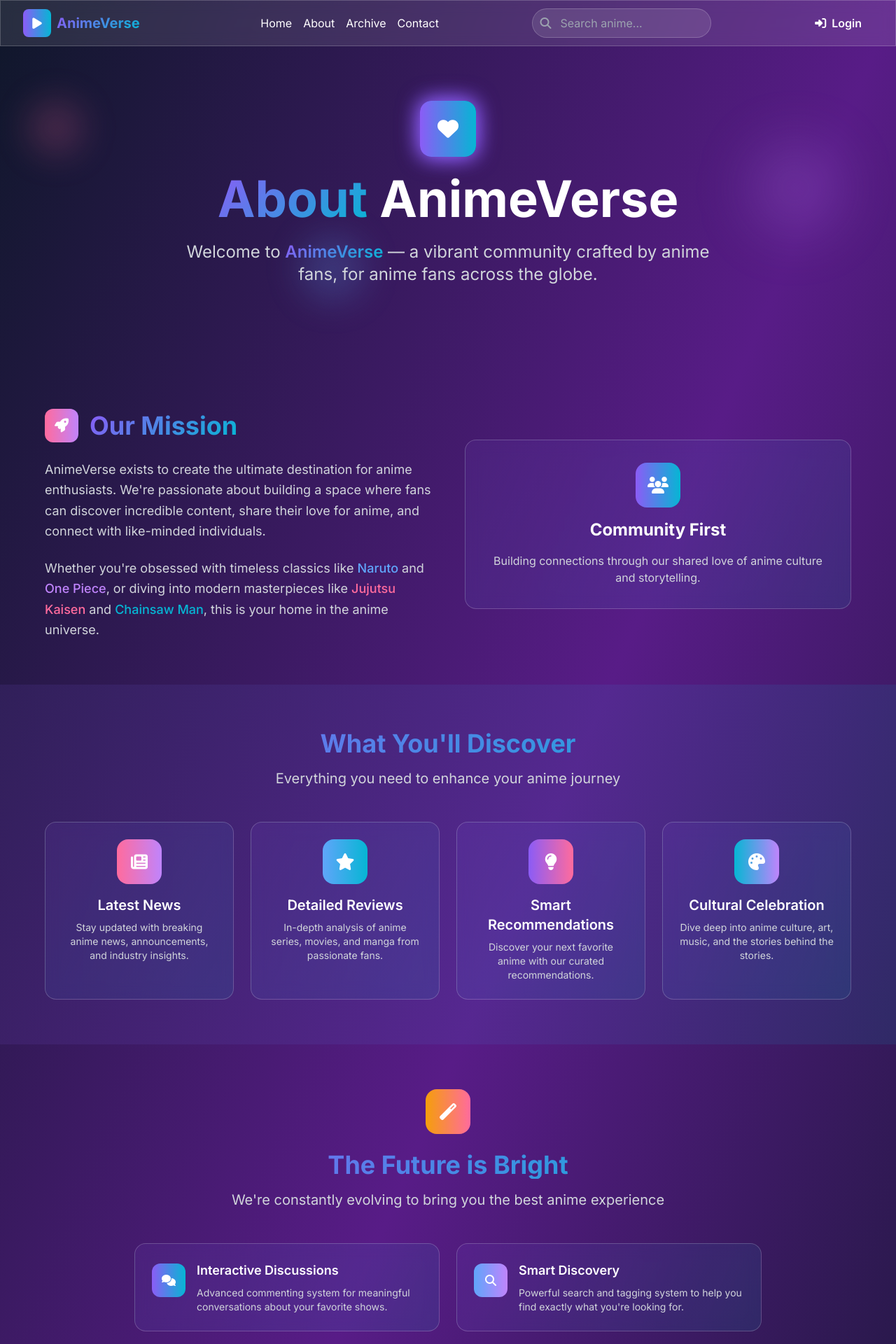
After one commit to Shivukumar-M/Blog, a Django app: page /about/ in a window 1280 px wide. The commit adds this page. Shown: the top 1920 px of the page at 70% size. Run offline with Django 5.2, Linux system fonts and the light colour scheme; some libraries are stand-ins or nearby versions.

Commit message:
new About page

```diff
--- /dev/null
+++ b/blogapp/templates/about.html
@@ -0,0 +1,218 @@
+{% extends "blog.html" %}
+{% block title %}About Us - AnimeVerse{% endblock %}
+{% block meta_description %}Learn about AnimeVerse, your ultimate destination for anime reviews, news, and community. Discover our mission and what makes us special.{% endblock %}
+
+{% block content %}
+<!-- Hero Section -->
+<section class="relative py-20 px-4 overflow-hidden">
+    <!-- Floating Elements -->
+    <div class="absolute inset-0 pointer-events-none">
+        <div class="absolute top-20 left-10 w-20 h-20 bg-anime-pink/20 rounded-full blur-xl animate-float"></div>
+        <div class="absolute top-40 right-20 w-32 h-32 bg-anime-purple/20 rounded-full blur-2xl animate-float" style="animation-delay: -2s;"></div>
+        <div class="absolute bottom-20 left-1/3 w-24 h-24 bg-anime-blue/20 rounded-full blur-xl animate-float" style="animation-delay: -4s;"></div>
+    </div>
+
+    <div class="max-w-4xl mx-auto text-center relative z-10">
+        <div class="mb-8 animate-slide-up">
+            <div class="inline-flex items-center justify-center w-20 h-20 bg-gradient-to-r from-primary to-secondary rounded-2xl mb-6 animate-glow">
+                <i class="fas fa-heart text-3xl text-white"></i>
+            </div>
+            <h1 class="text-5xl md:text-7xl font-bold mb-6">
+                <span class="gradient-text">About</span>
+                <span class="text-white">AnimeVerse</span>
+            </h1>
+            <p class="text-xl md:text-2xl text-gray-300 max-w-3xl mx-auto leading-relaxed">
+                Welcome to <span class="gradient-text font-semibold">AnimeVerse</span> — a vibrant community crafted by anime fans, for anime fans across the globe.
+            </p>
+        </div>
+    </div>
+</section>
+
+<!-- Mission Section -->
+<section class="py-16 px-4">
+    <div class="max-w-6xl mx-auto">
+        <div class="grid grid-cols-1 lg:grid-cols-2 gap-12 items-center">
+            <div class="space-y-6 animate-slide-up">
+                <div class="flex items-center gap-4 mb-6">
+                    <div class="w-12 h-12 bg-gradient-to-r from-anime-pink to-anime-purple rounded-xl flex items-center justify-center">
+                        <i class="fas fa-rocket text-white text-xl"></i>
+                    </div>
+                    <h2 class="text-4xl font-bold gradient-text">Our Mission</h2>
+                </div>
+                <p class="text-lg text-gray-300 leading-relaxed">
+                    AnimeVerse exists to create the ultimate destination for anime enthusiasts. We're passionate about building
+                    a space where fans can discover incredible content, share their love for anime, and connect with like-minded individuals.
+                </p>
+                <p class="text-lg text-gray-300 leading-relaxed">
+                    Whether you're obsessed with timeless classics like <span class="text-anime-blue font-medium">Naruto</span> and
+                    <span class="text-anime-purple font-medium">One Piece</span>, or diving into modern masterpieces like
+                    <span class="text-anime-pink font-medium">Jujutsu Kaisen</span> and <span class="text-secondary font-medium">Chainsaw Man</span>,
+                    this is your home in the anime universe.
+                </p>
+            </div>
+            <div class="relative">
+                <div class="glass-effect rounded-2xl p-8 anime-card">
+                    <div class="text-center space-y-4">
+                        <div class="w-16 h-16 bg-gradient-to-r from-primary to-secondary rounded-2xl mx-auto flex items-center justify-center mb-4">
+                            <i class="fas fa-users text-2xl text-white"></i>
+                        </div>
+                        <h3 class="text-2xl font-bold text-white">Community First</h3>
+                        <p class="text-gray-300">Building connections through our shared love of anime culture and storytelling.</p>
+                    </div>
+                </div>
+            </div>
+        </div>
+    </div>
+</section>
+
+<!-- Features Section -->
+<section class="py-16 px-4 bg-gradient-to-r from-primary/10 to-secondary/10">
+    <div class="max-w-6xl mx-auto">
+        <div class="text-center mb-12">
+            <h2 class="text-4xl font-bold gradient-text mb-4">What You'll Discover</h2>
+            <p class="text-xl text-gray-300">Everything you need to enhance your anime journey</p>
+        </div>
+
+        <div class="grid grid-cols-1 md:grid-cols-2 lg:grid-cols-4 gap-6">
+            <div class="glass-effect rounded-2xl p-6 anime-card text-center">
+                <div class="w-16 h-16 bg-gradient-to-r from-anime-pink to-anime-purple rounded-2xl mx-auto flex items-center justify-center mb-4">
+                    <i class="fas fa-newspaper text-2xl text-white"></i>
+                </div>
+                <h3 class="text-xl font-semibold text-white mb-2">Latest News</h3>
+                <p class="text-gray-300 text-sm">Stay updated with breaking anime news, announcements, and industry insights.</p>
+            </div>
+
+            <div class="glass-effect rounded-2xl p-6 anime-card text-center">
+                <div class="w-16 h-16 bg-gradient-to-r from-anime-blue to-secondary rounded-2xl mx-auto flex items-center justify-center mb-4">
+                    <i class="fas fa-star text-2xl text-white"></i>
+                </div>
+                <h3 class="text-xl font-semibold text-white mb-2">Detailed Reviews</h3>
+                <p class="text-gray-300 text-sm">In-depth analysis of anime series, movies, and manga from passionate fans.</p>
+            </div>
+
+            <div class="glass-effect rounded-2xl p-6 anime-card text-center">
+                <div class="w-16 h-16 bg-gradient-to-r from-primary to-anime-pink rounded-2xl mx-auto flex items-center justify-center mb-4">
+                    <i class="fas fa-lightbulb text-2xl text-white"></i>
+                </div>
+                <h3 class="text-xl font-semibold text-white mb-2">Smart Recommendations</h3>
+                <p class="text-gray-300 text-sm">Discover your next favorite anime with our curated recommendations.</p>
+            </div>
+
+            <div class="glass-effect rounded-2xl p-6 anime-card text-center">
+                <div class="w-16 h-16 bg-gradient-to-r from-secondary to-anime-purple rounded-2xl mx-auto flex items-center justify-center mb-4">
+                    <i class="fas fa-palette text-2xl text-white"></i>
+                </div>
+                <h3 class="text-xl font-semibold text-white mb-2">Cultural Celebration</h3>
+                <p class="text-gray-300 text-sm">Dive deep into anime culture, art, music, and the stories behind the stories.</p>
+            </div>
+        </div>
+    </div>
+</section>
+
+<!-- Future Plans Section -->
+<section class="py-16 px-4">
+    <div class="max-w-4xl mx-auto text-center">
+        <div class="mb-12">
+            <div class="inline-flex items-center justify-center w-16 h-16 bg-gradient-to-r from-accent to-anime-pink rounded-2xl mb-6">
+                <i class="fas fa-magic text-2xl text-white"></i>
+            </div>
+            <h2 class="text-4xl font-bold gradient-text mb-4">The Future is Bright</h2>
+            <p class="text-xl text-gray-300">We're constantly evolving to bring you the best anime experience</p>
+        </div>
+
+        <div class="grid grid-cols-1 md:grid-cols-2 gap-6">
+            <div class="glass-effect rounded-2xl p-6 anime-card">
+                <div class="flex items-start gap-4">
+                    <div class="w-12 h-12 bg-gradient-to-r from-primary to-secondary rounded-xl flex items-center justify-center flex-shrink-0 mt-1">
+                        <i class="fas fa-comments text-white"></i>
+                    </div>
+                    <div class="text-left">
+                        <h3 class="text-lg font-semibold text-white mb-2">Interactive Discussions</h3>
+                        <p class="text-gray-300 text-sm">Advanced commenting system for meaningful conversations about your favorite shows.</p>
+                    </div>
+                </div>
+            </div>
+
+            <div class="glass-effect rounded-2xl p-6 anime-card">
+                <div class="flex items-start gap-4">
+                    <div class="w-12 h-12 bg-gradient-to-r from-anime-blue to-anime-purple rounded-xl flex items-center justify-center flex-shrink-0 mt-1">
+                        <i class="fas fa-search text-white"></i>
+                    </div>
+                    <div class="text-left">
+                        <h3 class="text-lg font-semibold text-white mb-2">Smart Discovery</h3>
+                        <p class="text-gray-300 text-sm">Powerful search and tagging system to help you find exactly what you're looking for.</p>
+                    </div>
+                </div>
+            </div>
+
+            <div class="glass-effect rounded-2xl p-6 anime-card">
+                <div class="flex items-start gap-4">
+                    <div class="w-12 h-12 bg-gradient-to-r from-anime-pink to-accent rounded-xl flex items-center justify-center flex-shrink-0 mt-1">
+                        <i class="fas fa-moon text-white"></i>
+                    </div>
+                    <div class="text-left">
+                        <h3 class="text-lg font-semibold text-white mb-2">Night Mode</h3>
+                        <p class="text-gray-300 text-sm">Perfect dark mode experience for those late-night anime marathon sessions.</p>
+                    </div>
+                </div>
+            </div>
+
+            <div class="glass-effect rounded-2xl p-6 anime-card">
+                <div class="flex items-start gap-4">
+                    <div class="w-12 h-12 bg-gradient-to-r from-secondary to-primary rounded-xl flex items-center justify-center flex-shrink-0 mt-1">
+                        <i class="fas fa-user-circle text-white"></i>
+                    </div>
+                    <div class="text-left">
+                        <h3 class="text-lg font-semibold text-white mb-2">Personal Profiles</h3>
+                        <p class="text-gray-300 text-sm">Custom user accounts to track your anime journey and connect with fellow fans.</p>
+                    </div>
+                </div>
+            </div>
+        </div>
+    </div>
+</section>
+
+<!-- Call to Action -->
+<section class="py-16 px-4 bg-gradient-to-r from-primary/20 to-secondary/20">
+    <div class="max-w-4xl mx-auto text-center">
+        <h2 class="text-4xl font-bold text-white mb-6">Ready to Join Our Universe?</h2>
+        <p class="text-xl text-gray-300 mb-8">Become part of the AnimeVerse community and never miss out on amazing anime content again!</p>
+
+        <div class="flex flex-col sm:flex-row gap-4 justify-center">
+            <a href="/" class="bg-gradient-to-r from-primary to-secondary hover:from-primary/80 hover:to-secondary/80 text-white font-semibold py-4 px-8 rounded-2xl transition-all duration-300 transform hover:scale-105 flex items-center justify-center gap-2">
+                <i class="fas fa-home"></i>
+                Explore Home
+            </a>
+            <a href="/contact/" class="glass-effect hover:bg-white/20 text-white font-semibold py-4 px-8 rounded-2xl transition-all duration-300 transform hover:scale-105 flex items-center justify-center gap-2 border border-white/30">
+                <i class="fas fa-envelope"></i>
+                Get In Touch
+            </a>
+        </div>
+    </div>
+</section>
+
+<script>
+    // Add scroll animations
+    const observerOptions = {
+        threshold: 0.1,
+        rootMargin: '0px 0px -50px 0px'
+    };
+
+    const observer = new IntersectionObserver((entries) => {
+        entries.forEach(entry => {
+            if (entry.isIntersecting) {
+                entry.target.style.opacity = '1';
+                entry.target.style.transform = 'translateY(0)';
+            }
+        });
+    }, observerOptions);
+
+    // Observe all anime-card elements
+    document.querySelectorAll('.anime-card').forEach(card => {
+        card.style.opacity = '0';
+        card.style.transform = 'translateY(30px)';
+        card.style.transition = 'all 0.6s ease';
+        observer.observe(card);
+    });
+</script>
+{% endblock %}
--- a/blogapp/templates/blog.html
+++ b/blogapp/templates/blog.html
@@ -102,8 +102,9 @@
                 <div class="hidden md:block">
                     <div class="ml-10 flex items-baseline space-x-4">
                         <a href="/" class="hover:text-primary transition-colors duration-300">Home</a>
-                        <a href="/archive/" class="hover:text-primary transition-colors duration-300">Archive</a>
-                        <a href="/contact/" class="hover:text-primary transition-colors duration-300">Contact</a>
+                        <a href="{% url 'about' %}" class="hover:text-primary transition-colors duration-300">About</a>
+                        <a href= "{% url 'archive' %}" class="hover:text-primary transition-colors duration-300">Archive</a>
+                        <a href= "{% url 'contact' %}" class="hover:text-primary transition-colors duration-300">Contact</a>
                     </div>
 
                 </div>
@@ -150,8 +151,9 @@
         <div id="mobile-menu" class="md:hidden hidden bg-black/50 backdrop-blur-lg">
             <div class="px-2 pt-2 pb-3 space-y-1 sm:px-3">
                 <a href="/" class="block px-3 py-2 hover:text-primary transition-colors duration-300">Home</a>
-                <a href="/archive/" class="block px-3 py-2 hover:text-primary transition-colors duration-300">Archive</a>
-                <a href="/contact/" class="block px-3 py-2 hover:text-primary transition-colors duration-300">Contact</a>
+                <a href="{% url 'about' %}"class="block px-3 py-2 hover:text-primary transition-colors duration-300">About</a>
+                <a href="{% url 'archive' %}" class="block px-3 py-2 hover:text-primary transition-colors duration-300">Archive</a>
+                <a href="{% url 'contact' %}"class="block px-3 py-2 hover:text-primary transition-colors duration-300">Contact</a>
                 <div class="px-3 py-2">
                     <form action="/search/" method="GET">
                         <input type="text" name="q" placeholder="Search anime..."
--- a/blogapp/urls.py
+++ b/blogapp/urls.py
@@ -8,6 +8,7 @@
 
 urlpatterns = [
     path('', views.index, name='index'),
+    path('about/', views.about,name='about'),
     path('signup/', views.signup, name='signup'),
     path('logout/', views.logout_view, name='logout'),
     path('login/', auth_views.LoginView.as_view(template_name='login.html'), name='login'),
--- a/blogapp/views.py
+++ b/blogapp/views.py
@@ -73,6 +73,10 @@
         'form': form,
     }
     return render(request, 'create_post.html', context)
+
+
+def about(request):
+    return render(request, "about.html")
 
 def detail(request, slug):
     post = get_object_or_404(Post, slug=slug, status='published')
```
Also changed, not shown: README.md (added), static/images/brave_screenshot.png (added).
